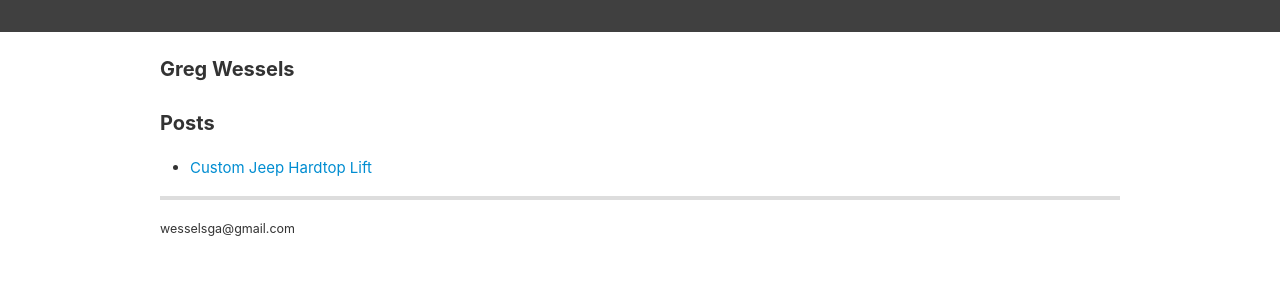
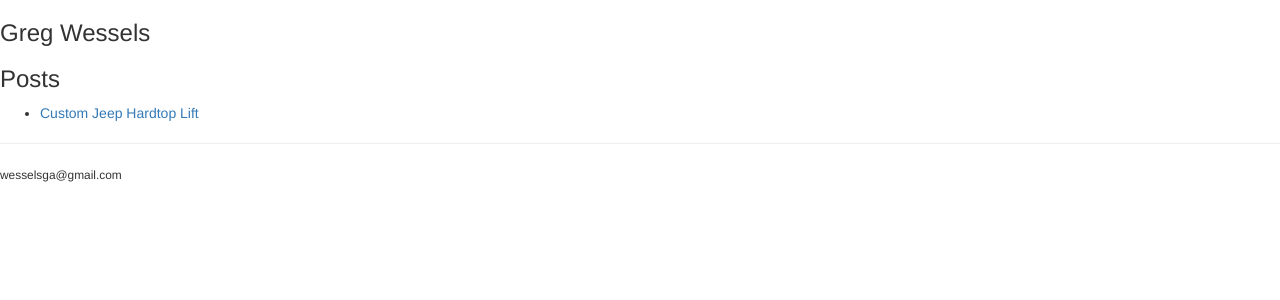
Before and after one commit to wesselsga/wesselsga.github.io, a Jekyll site: the page built from index.html, in a window 1280 px wide. Shown: the top 300 px of the page. Built offline with Jekyll 4.4.1, drawn with Linux system fonts in a browser that asks for light colours; nearby versions of some CDN libraries; library files that are not in the unit come from our copies.

Commit message:
bootstrap

```diff
--- a/_layouts/default.html
+++ b/_layouts/default.html
@@ -8,8 +8,10 @@
 </title>
 <meta http-equiv="Content-Type" content="text/html; charset=utf-8" />
 <link rel="icon" type="image/png" href="/favicon.png" />
-<link href='http://fonts.googleapis.com/css?family=Open+Sans:400,400italic,700italic' rel='stylesheet' type='text/css'>
-<link rel="stylesheet" href="/style/screen.css" type="text/css" media="screen, projection" />
+<!--<link href='http://fonts.googleapis.com/css?family=Open+Sans:400,400italic,700italic' rel='stylesheet' type='text/css'>-->
+
+<link rel="stylesheet" href="/style/bootstrap.min.css" type="text/css"/>
+<!--<link rel="stylesheet" href="/style/screen.css" type="text/css" media="screen, projection" />-->
 
 <!--<script async src="//pagead2.googlesyndication.com/pagead/js/adsbygoogle.js"></script>
 <script>
@@ -29,6 +31,10 @@
   <p><small>wesselsga@gmail.com</small></p>
   </div>
 
+
+ <script src="https://ajax.googleapis.com/ajax/libs/jquery/1.12.4/jquery.min.js"></script>
+ <script src="/style/bootstrap.min.js"></script>
+
 <script>
   (function(i,s,o,g,r,a,m){i['GoogleAnalyticsObject']=r;i[r]=i[r]||function(){
   (i[r].q=i[r].q||[]).push(arguments)},i[r].l=1*new Date();a=s.createElement(o),
```
